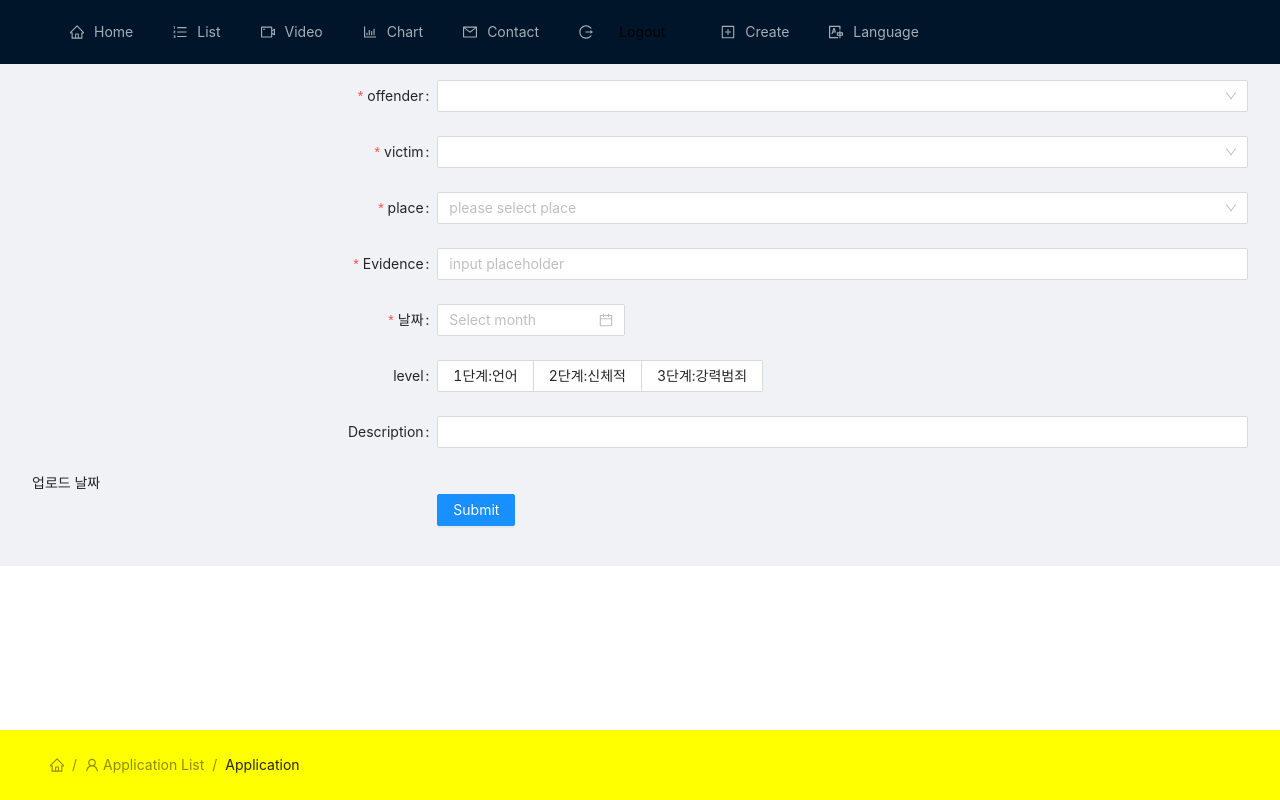
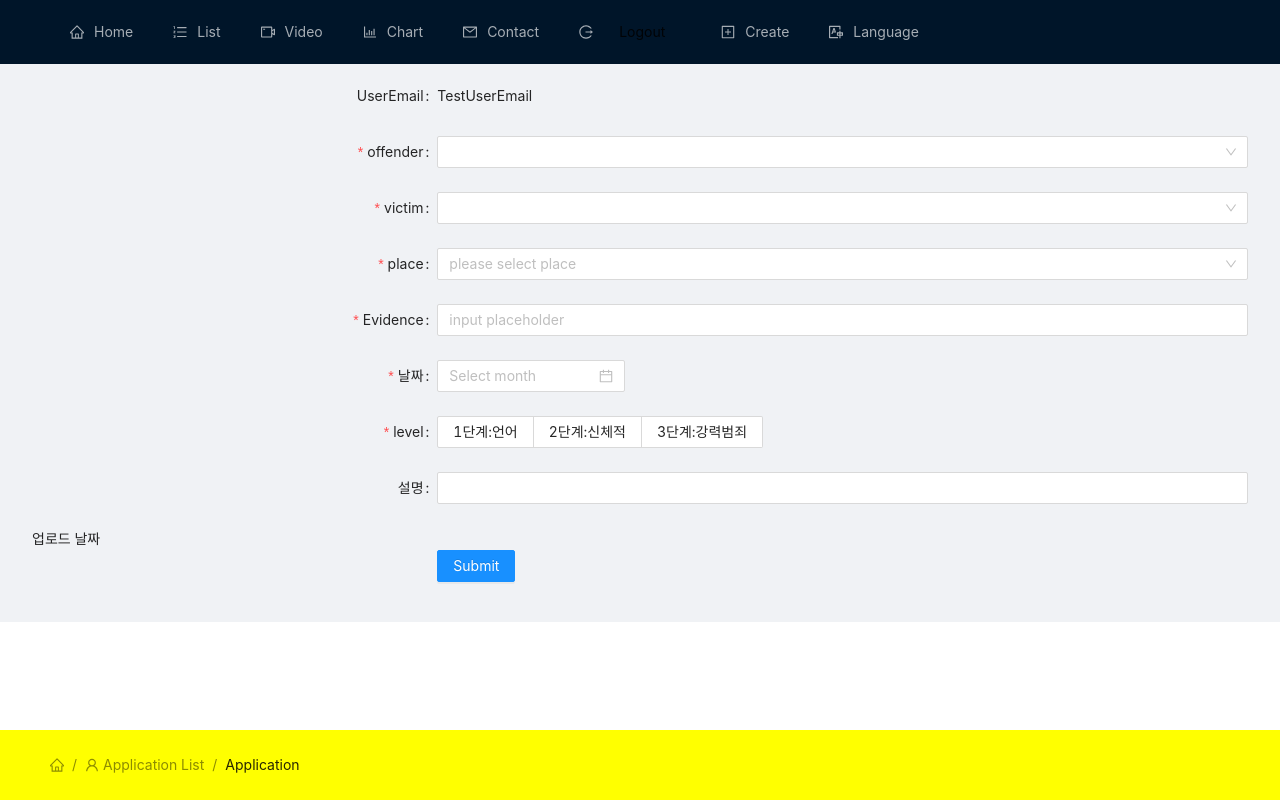
Before and after one commit to de24world/racism-report, a Next.js app: page /create in a window 1280 px wide. Built offline with nearby package versions, Linux system fonts and the light colour scheme; no server answers; the database is empty; sample sign-in values are in the browser's storage.

Commit message:
create form initial value update (UserEmail)

```diff
--- a/src/components/CreateForm.tsx
+++ b/src/components/CreateForm.tsx
@@ -30,15 +30,18 @@ const CreateForm = (props: Props) => {
 
   return (
     <>
-      <Form {...layout} name="nest-messages" onFinish={onFinish} validateMessages={validateMessages}>
-        {/* <input value="usermail" readOnly>
-          test1234@gmail.com
-        </input> */}
-        {/* <Form.Item name="email" label="email">
-          <Select defaultValue="lucy" open={false}>
-            <Select.Option value="lucy">Lucy</Select.Option>
-          </Select>
-        </Form.Item> */}
+      <Form
+        {...layout}
+        name="nest-messages"
+        initialValues={{
+          useremail: 'test@naver.com',
+        }}
+        onFinish={onFinish}
+        validateMessages={validateMessages}
+      >
+        <Form.Item label="UserEmail" name="useremail">
+          TestUserEmail
+        </Form.Item>
         <Form.Item name="offender" label="offender" rules={[{ required: true, message: 'Please select offender!' }]}>
           <Cascader
             options={[
@@ -185,17 +188,17 @@ const CreateForm = (props: Props) => {
         >
           <Input placeholder="input placeholder" />
         </Form.Item>
-        <Form.Item name="날짜" label="날짜" {...dataConfig}>
+        <Form.Item name="date" label="날짜" {...dataConfig}>
           <DatePicker picker="month" />
         </Form.Item>
-        <Form.Item label="level" name="level">
+        <Form.Item label="level" name="level" rules={[{ required: true, message: 'Please select level!' }]}>
           <Radio.Group>
             <Radio.Button value="first">1단계:언어</Radio.Button>
             <Radio.Button value="second">2단계:신체적</Radio.Button>
             <Radio.Button value="third">3단계:강력범죄</Radio.Button>
           </Radio.Group>
         </Form.Item>
-        <Form.Item name="설명" label="Description">
+        <Form.Item name="description" label="설명">
           <Input />
         </Form.Item>
         업로드 날짜
```
